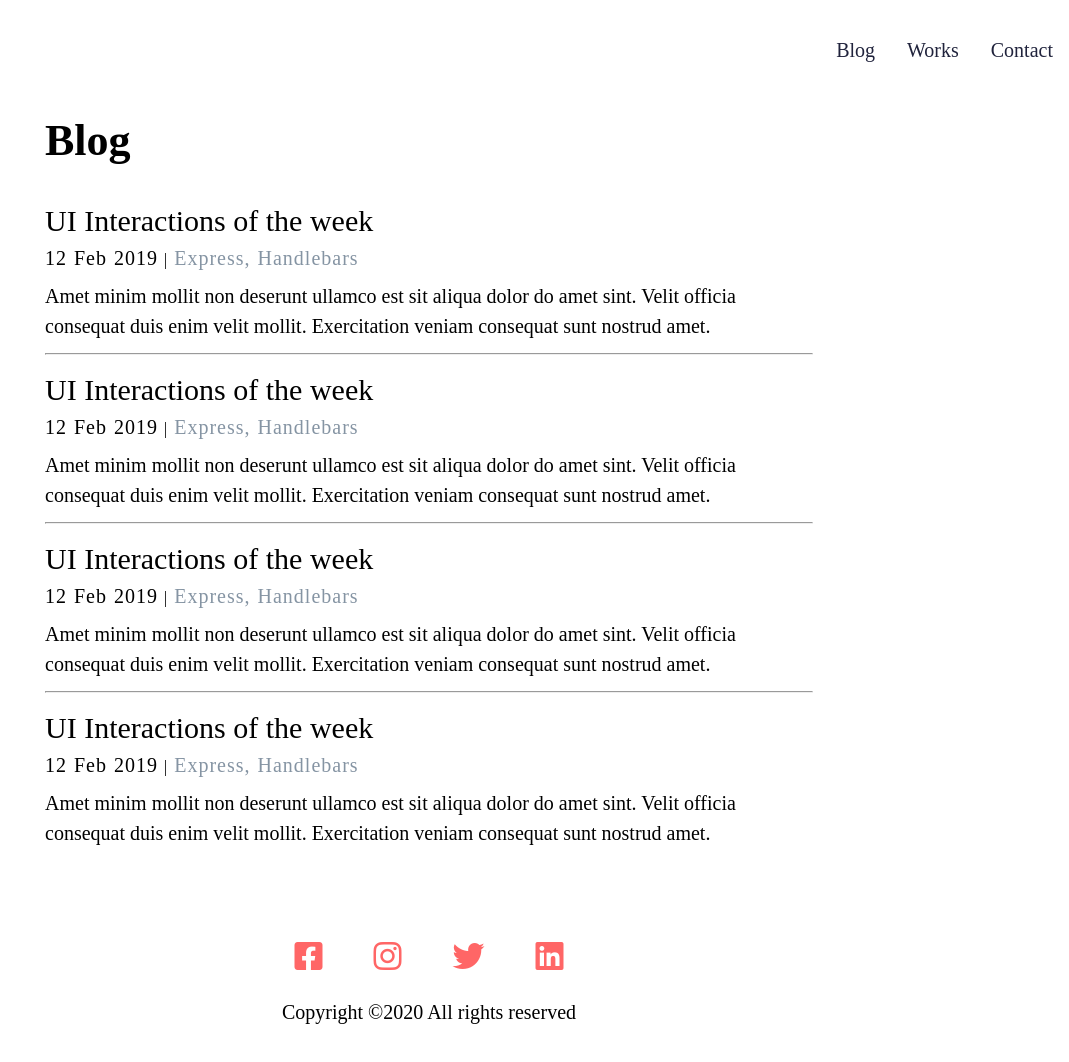
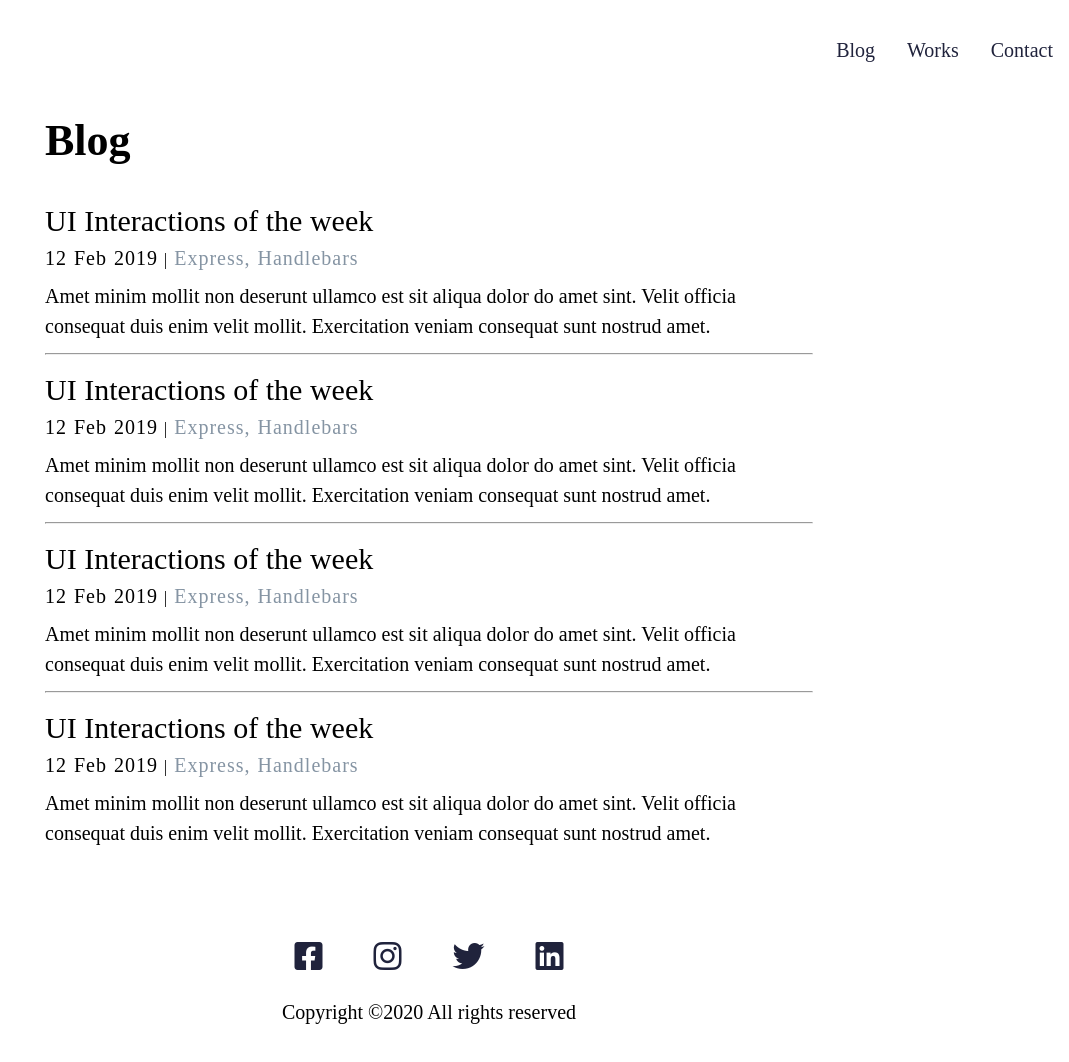
Before and after one commit to Yasir-Khan22/Minimal_blog_website, a website built with Vite: page index.html in a window 1280 px wide. Shown: the whole page, without its empty margins (211-1280 px from the left). Built offline with nearby package versions, Linux system fonts and the light colour scheme.

Commit message:
css icons modified

```diff
--- a/style.css
+++ b/style.css
@@ -186,7 +186,7 @@ footer .container ul {
 }
 footer .container ul li a {
   font-size: 2rem;
-  color: hsl(0, 100%, 70%);
+  color: hsl(234, 30%, 18%);
 }
 footer p {
   margin-top: 1rem;
```
